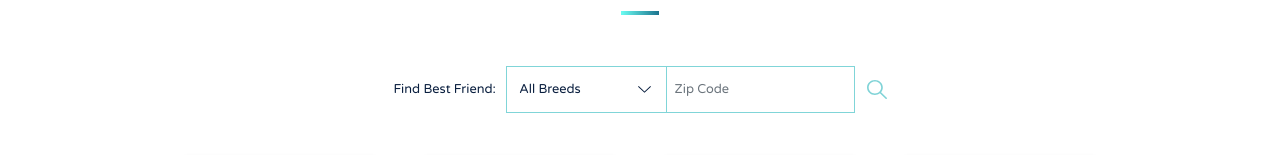
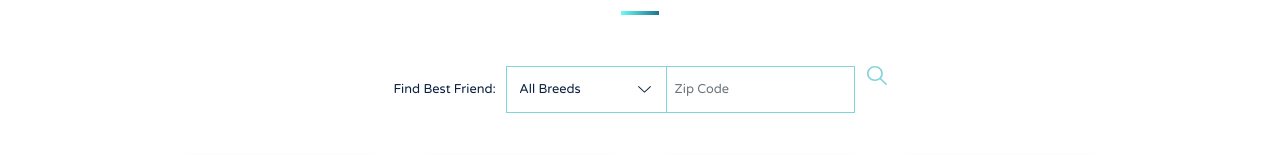
Before and after one commit to lawrencedovin/capstone-2-bark, a React (Create React App) app in the folder bark/: page /search in a window 1280 px wide. Shown: the part 144-299 px from the top of the page. Built offline with nearby package versions, Linux system fonts and the light colour scheme; a web font is replaced by a local one.

Commit message:
Updated route in tag

```diff
--- a/bark/src/components/cards/Cards/Cards.js
+++ b/bark/src/components/cards/Cards/Cards.js
@@ -1,6 +1,6 @@
 import React from 'react';
 
-function Cards({imgUrl, title, description, btnText}) {
+function Cards({imgUrl, title, description, btnText, link}) {
   let isLoggedIn = true;
   return(
     <div data-testid="Cards">
@@ -28,7 +28,7 @@ function Cards({imgUrl, title, description, btnText}) {
             }
           </div>
         </div>
-        <a href="/" class="btn logged-in-card__button">{btnText}</a>
+        <a href={link} class="btn logged-in-card__button">{btnText}</a>
       </div>
     </div>
   );
--- a/bark/src/components/cards/CardsList/CardsList.js
+++ b/bark/src/components/cards/CardsList/CardsList.js
@@ -15,6 +15,7 @@ const CardsList = ({props, type}) => (
                   title={prop.title}
                   description={prop.description}
                   btnText={type === "breeds" ? "Check Breed" : "Check Dog"}
+                  link={type === "breeds" ? "/breed-details" : "/dog-details"}
                 />
             </div>
           ))}
--- a/bark/src/components/filters/DogSearchFilter/DogSearchFilter.js
+++ b/bark/src/components/filters/DogSearchFilter/DogSearchFilter.js
@@ -23,9 +23,9 @@ function DogSearchFilter() {
             <div class="input-group">
               <input type="text" class="form-control dog-search-filter__input" placeholder="Zip Code" aria-label="Input group example" aria-describedby="btnGroupAddon" />
             </div>
-            <button type="button" class="btn-primary dog-search-filter__button dog-search-filter__button--icon">
+            <a type="button" class="btn-primary dog-search-filter__button dog-search-filter__button--icon" href="/search">
               <img src={process.env.PUBLIC_URL + 'icons/search-icon.svg'} class="dog-search-filter__icon--search" alt="search icon" />
-            </button>
+            </a>
           </div>
         </form>
       </div>
```
